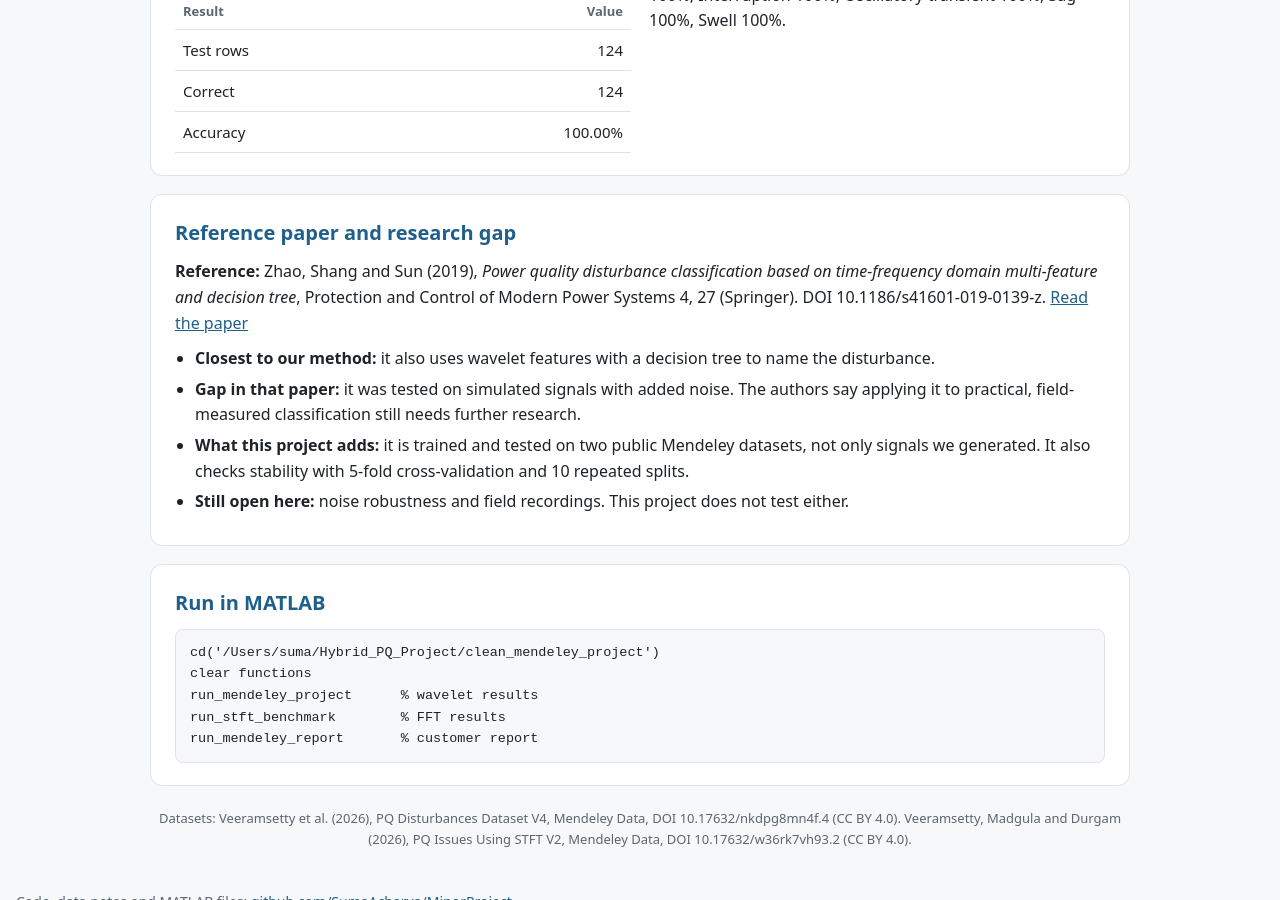
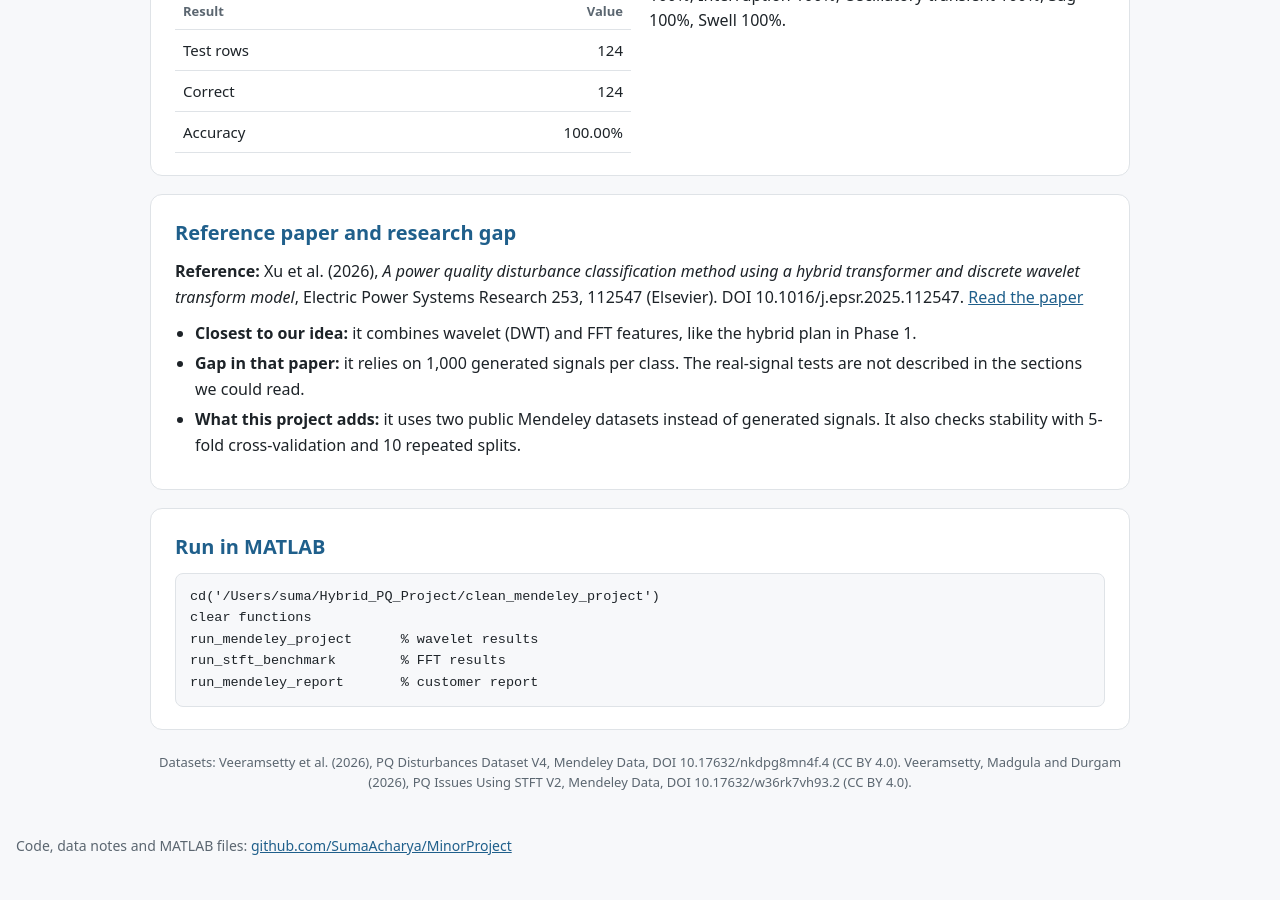
Before and after one commit to SumaAcharya/SumaAcharya.github.io, a Jekyll site: the page pq-classification/index.html, which Jekyll copies as it is, in a window 1280 px wide and 900 px high, scrolled down 2607 px. Built offline with Jekyll 4.4.1, drawn with Linux system fonts in a browser that asks for light colours.

Commit message:
Use Xu et al. (2026, Elsevier) as the reference paper
Co-Authored-By: Claude Haiku 5.5 <noreply@anthropic.com>
Claude-Session: https://claude.ai/code/session_01XgHpHjcXs9ZsT4pXBJ5wU2

```diff
--- a/pq-classification/index.html
+++ b/pq-classification/index.html
@@ -167,12 +167,11 @@ a { color: var(--accent); }
 
 <section>
   <h2>Reference paper and research gap</h2>
-  <p><b>Reference:</b> Zhao, Shang and Sun (2019), <i>Power quality disturbance classification based on time-frequency domain multi-feature and decision tree</i>, Protection and Control of Modern Power Systems 4, 27 (Springer). DOI 10.1186/s41601-019-0139-z. <a href="https://link.springer.com/article/10.1186/s41601-019-0139-z" target="_blank" rel="noopener">Read the paper</a></p>
+  <p><b>Reference:</b> Xu et al. (2026), <i>A power quality disturbance classification method using a hybrid transformer and discrete wavelet transform model</i>, Electric Power Systems Research 253, 112547 (Elsevier). DOI 10.1016/j.epsr.2025.112547. <a href="https://www.sciencedirect.com/science/article/abs/pii/S0378779625011344" target="_blank" rel="noopener">Read the paper</a></p>
   <ul>
-    <li><b>Closest to our method:</b> it also uses wavelet features with a decision tree to name the disturbance.</li>
-    <li><b>Gap in that paper:</b> it was tested on simulated signals with added noise. The authors say applying it to practical, field-measured classification still needs further research.</li>
-    <li><b>What this project adds:</b> it is trained and tested on two public Mendeley datasets, not only signals we generated. It also checks stability with 5-fold cross-validation and 10 repeated splits.</li>
-    <li><b>Still open here:</b> noise robustness and field recordings. This project does not test either.</li>
+    <li><b>Closest to our idea:</b> it combines wavelet (DWT) and FFT features, like the hybrid plan in Phase 1.</li>
+    <li><b>Gap in that paper:</b> it relies on 1,000 generated signals per class. The real-signal tests are not described in the sections we could read.</li>
+    <li><b>What this project adds:</b> it uses two public Mendeley datasets instead of generated signals. It also checks stability with 5-fold cross-validation and 10 repeated splits.</li>
   </ul>
 </section>
 
```
